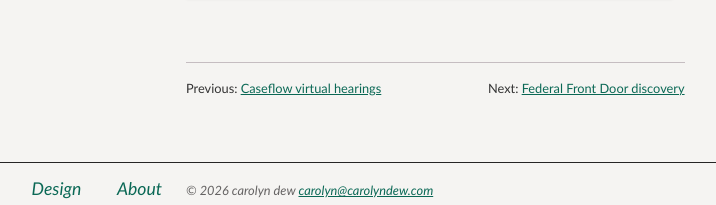
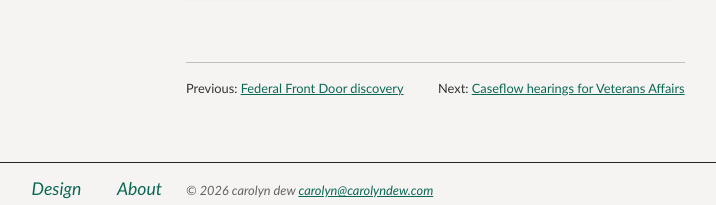
Before and after one commit to carodew/carodew.github.io, a Jekyll site: the page built from _posts/projects/ux/2014-01-02-18f-wds.md, in a window 1280 px wide and 900 px high, scrolled down 4650 px. Shown: the part 692-897 px from the top of the window, without its empty margins (78-794 px from the left). Built offline with Jekyll 4.4.1, drawn with Linux system fonts in a browser that asks for light colours.

Commit message:
Drive the project prev/next links from the order field
page.previous and page.next are Jekyll's own chronological pointers,
built from post dates, so they never reflected the order field. After
the homepage switched to descending order the two disagreed outright:
the first entry on the homepage still advertised itself as the last in
the sequence.

The layout now walks the same sorted list the homepage uses, so
"previous" is the entry above on the homepage and "next" the entry
below. The top page has no previous link and the bottom one no next.

Verified in both builds: with --drafts the chain runs Test draft ->
Vote.gov, and without it the chain closes up correctly with Federal
Front Door at the top. The homepage output is unchanged.

Co-Authored-By: Claude Opus 5 <noreply@anthropic.com>

```diff
--- a/_layouts/project.html
+++ b/_layouts/project.html
@@ -13,12 +13,27 @@ layout: default
 		<div class="project">
 			<h1>{{ page["h1-and-link-title"] }}</h1>
 			{{ content }}
+			{% comment %}
+			  page.previous and page.next are Jekyll's own chronological pointers,
+			  which have nothing to do with the order field. Walk the same list the
+			  homepage uses so the two agree: "previous" is the entry above on the
+			  homepage, "next" the entry below.
+			{% endcomment %}
+			{% assign ordered = site.posts | sort: "order" | reverse %}
+			{% assign prevProject = false %}
+			{% assign nextProject = false %}
+			{% assign passed = false %}
+			{% for project in ordered %}
+			  {% if passed and nextProject == false %}{% assign nextProject = project %}{% endif %}
+			  {% if project.url == page.url %}{% assign passed = true %}{% endif %}
+			  {% unless passed %}{% assign prevProject = project %}{% endunless %}
+			{% endfor %}
 			<div class="prev-next-nav">
-			  {% if page.previous.url %}
-			  <span class="prev">Previous: <a href="{{page.previous.url}}">{{page.previous["h1-and-link-title"]}}</a> </span>
+			  {% if prevProject %}
+			  <span class="prev">Previous: <a href="{{ prevProject.url }}">{{ prevProject["h1-and-link-title"] }}</a> </span>
 			  {% endif %}
-			  {% if page.next.url %}
-			  <span class="next">Next: <a href="{{page.next.url}}">{{page.next["h1-and-link-title"]}}</a></span>
+			  {% if nextProject %}
+			  <span class="next">Next: <a href="{{ nextProject.url }}">{{ nextProject["h1-and-link-title"] }}</a></span>
 			  {% endif %}
 			</div>
 		</div>
```
